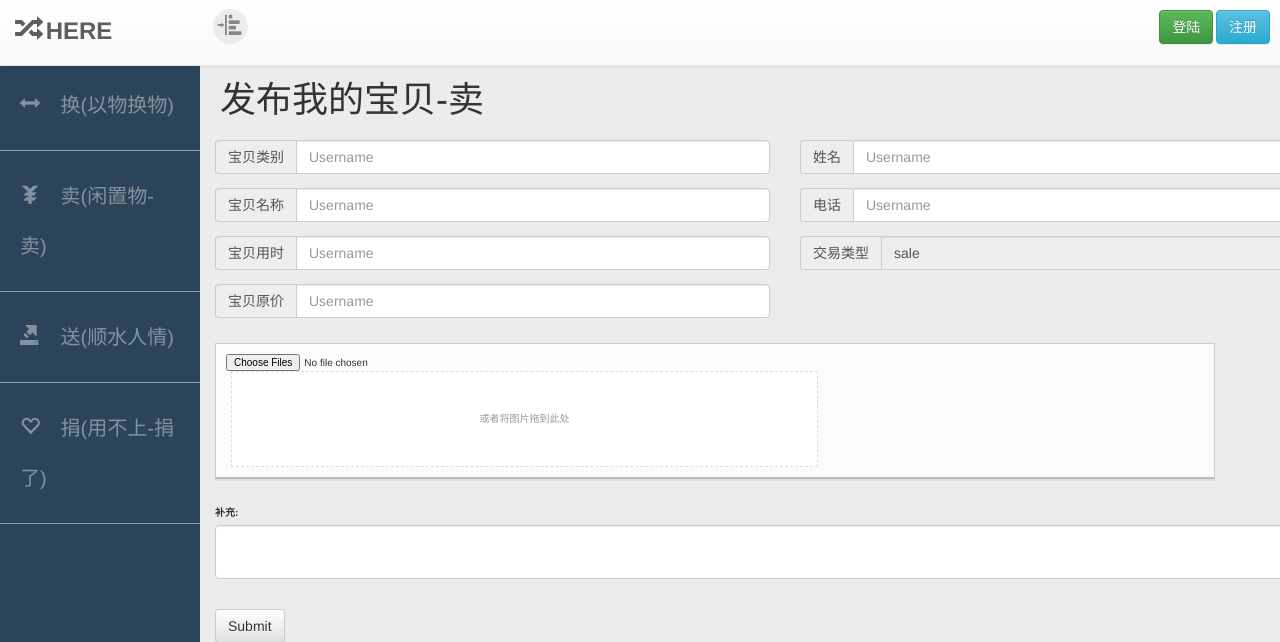
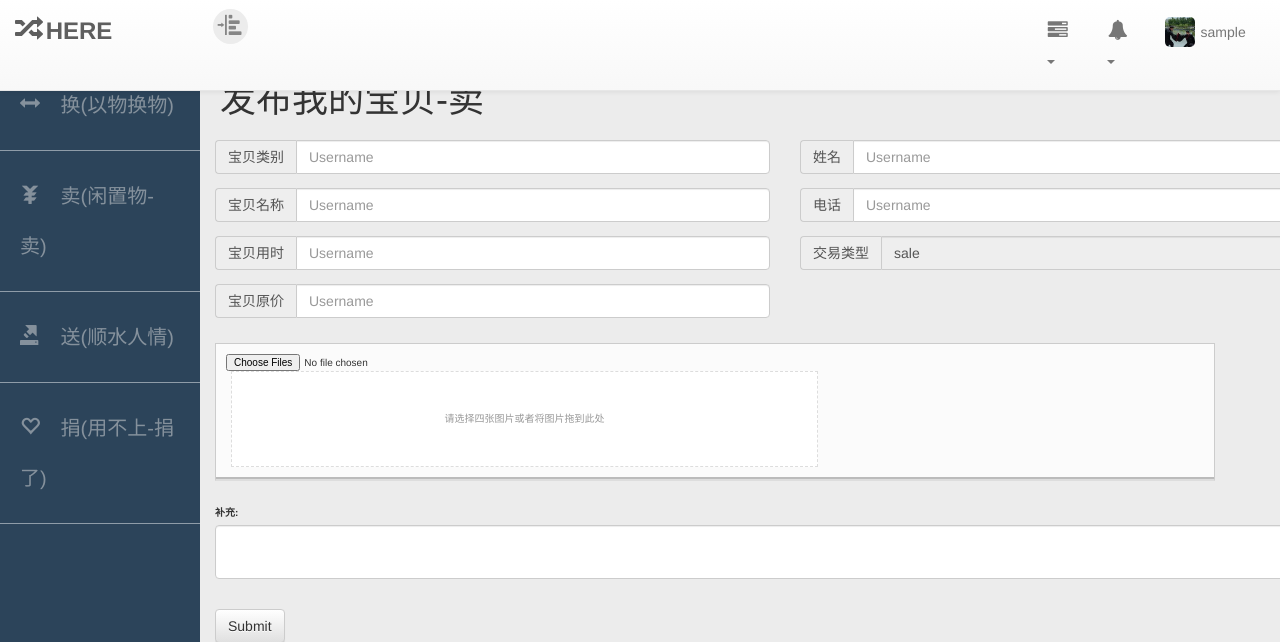
Before and after one commit to adouwt/secondHandGoods, a Node server app: template views/add_sale_product.ejs in a window 1280 px wide. Shown: the top 642 px of the page. Run offline with Node 20, Linux system fonts and the light colour scheme; the template is opened without the code that fills it, so the values that code supplies are empty; some libraries are stand-ins or nearby versions.

Commit message:
修改了插件不能删除图片的问题

```diff
--- a/assets/js/h5upload.js
+++ b/assets/js/h5upload.js
@@ -174,7 +174,7 @@
                 if (html) {
                   //删除方法
                   $(".upload_delete").click(function() {
-                    params.funDeleteFile(files[parseInt($(this).attr("data-index"))]);
+                    ZXXFILE.funDeleteFile(files[parseInt($(this).attr("data-index"))]);
                     return false;
                   });
                   //提交按钮显示
@@ -216,5 +216,7 @@
             $("#uploadInf").append("<p>当前图片全部上传完毕，可继续添加上传。</p>");
           }
     };
+
 ZXXFILE = $.extend(ZXXFILE, params);
+
 ZXXFILE.init();
--- a/views/add_donate_product.ejs
+++ b/views/add_donate_product.ejs
@@ -48,7 +48,7 @@
                                   <div class="upload_main">
                                     <div class="upload_choose">
                                       <input id="fileImage" type="file" size="30" name="fileselect" multiple />
-                                      <span id="fileDragArea" class="upload_drag_area">或者将图片拖到此处</span>
+                                      <span id="fileDragArea" class="upload_drag_area">请选择四张图片或者将图片拖到此处</span>
                                     </div>
                                     <div id="preview" class="upload_preview"></div>
                                   </div>
--- a/views/add_exchange_product.ejs
+++ b/views/add_exchange_product.ejs
@@ -55,7 +55,7 @@
                                   <div class="upload_main">
                                     <div class="upload_choose">
                                       <input id="fileImage" type="file" size="30" name="fileselect" multiple />
-                                      <span id="fileDragArea" class="upload_drag_area">或者将图片拖到此处</span>
+                                      <span id="fileDragArea" class="upload_drag_area">请选择四张图片或者将图片拖到此处</span>
                                     </div>
                                     <div id="preview" class="upload_preview"></div>
                                   </div>
--- a/views/add_sale_product.ejs
+++ b/views/add_sale_product.ejs
@@ -55,7 +55,7 @@
                                   <div class="upload_main">
                                     <div class="upload_choose">
                                       <input id="fileImage" type="file" size="30" name="fileselect" multiple />
-                                      <span id="fileDragArea" class="upload_drag_area">或者将图片拖到此处</span>
+                                      <span id="fileDragArea" class="upload_drag_area">请选择四张图片或者将图片拖到此处</span>
                                     </div>
                                     <div id="preview" class="upload_preview"></div>
                                   </div>
--- a/views/add_send_product.ejs
+++ b/views/add_send_product.ejs
@@ -48,7 +48,7 @@
                                   <div class="upload_main">
                                     <div class="upload_choose">
                                       <input id="fileImage" type="file" size="30" name="fileselect" multiple />
-                                      <span id="fileDragArea" class="upload_drag_area">或者将图片拖到此处</span>
+                                      <span id="fileDragArea" class="upload_drag_area">请选择四张图片或者将图片拖到此处</span>
                                     </div>
                                     <div id="preview" class="upload_preview"></div>
                                   </div>
```
Also changed, not shown: assets/img/adou2@qq.comexchange0.png (added), assets/img/adou2@qq.comexchange1.png (added), assets/img/adou2@qq.comexchange2.png (added), assets/img/adou2@qq.comexchange3.png (added).
